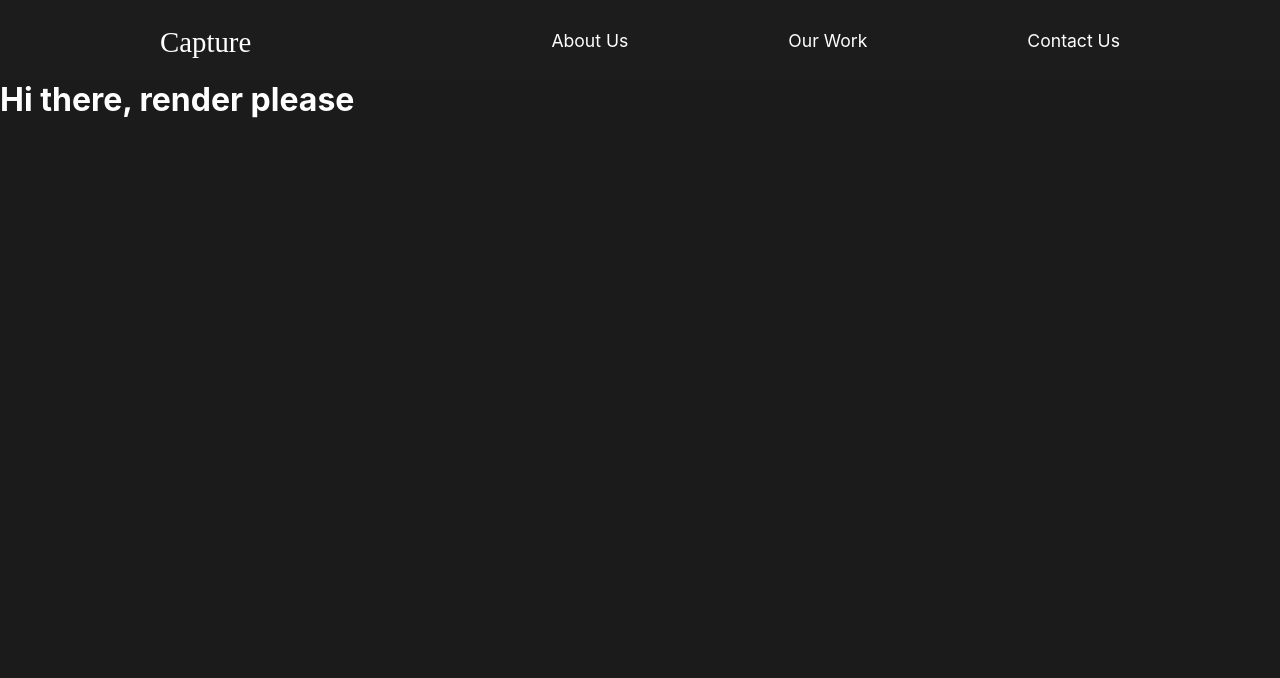
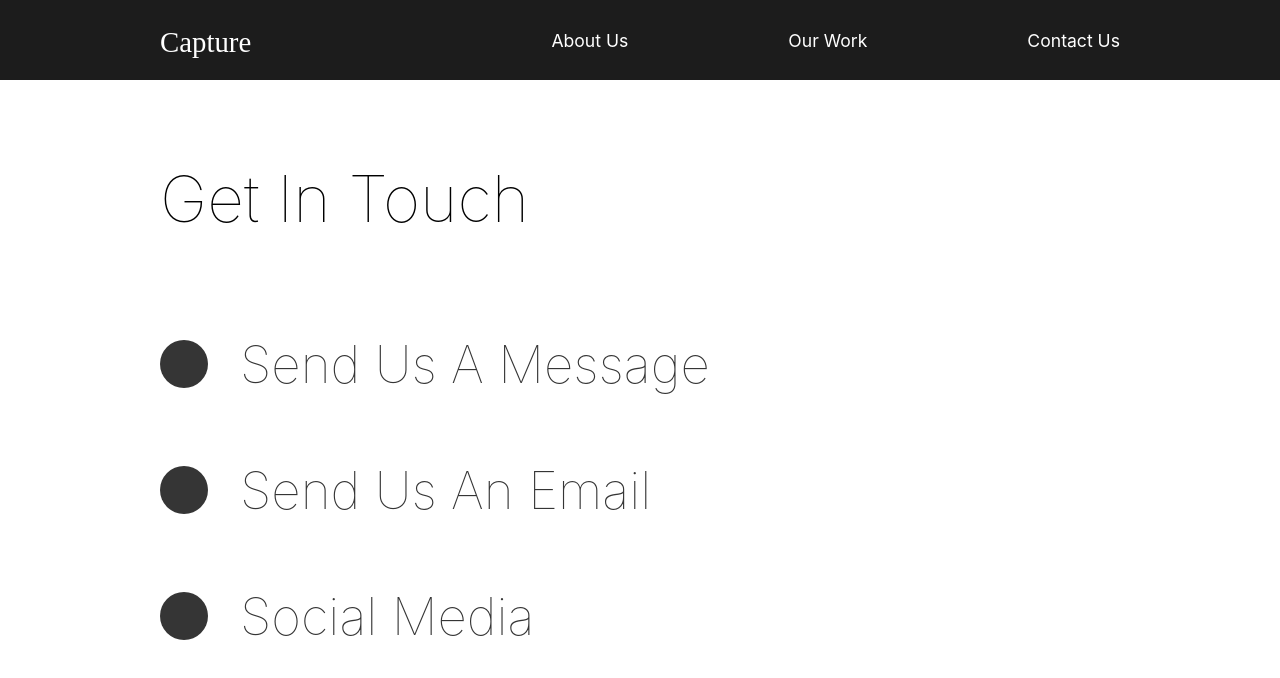
Before and after one commit to bgfranks/capture, a React (Create React App) app: page /contact in a window 1280 px wide. Shown: the top 678 px of the page. Built offline with nearby package versions, Linux system fonts and the light colour scheme; the HTML template or start-up script is replaced by a standard one.

Commit message:
added very basic stuff to the contact page

```diff
--- a/src/pages/Contact.js
+++ b/src/pages/Contact.js
@@ -1,12 +1,37 @@
 import { motion } from "framer-motion"
 import styled from "styled-components"
 
-import { pageAnimation } from "../animation"
+import { pageAnimation, titleAnimation } from "../animation"
 
 const ContactPage = styled(motion.div)`
-  h1 {
-    color: white;
+  padding: 5rem 10rem;
+  color: #353535;
+  min-height: 90vh;
+`
+
+const Title = styled.div`
+  margin-bottom: 4rem;
+  color: black;
+`
+
+const Hide = styled.div`
+  overflow: hidden;
+`
+
+const Social = styled(motion.div)`
+  display: flex;
+  align-items: center;
+
+  h2 {
+    margin: 2rem;
+    font-size: 3.2rem;
   }
+`
+const Circle = styled.div`
+  border-radius: 50%;
+  width: 3rem;
+  height: 3rem;
+  background: #353535;
 `
 
 const Contact = () => {
@@ -16,8 +41,33 @@
       initial="hidden"
       animate="show"
       exit="exit"
+      style={{ background: "#fff" }}
     >
-      <h1>Hi there, render please</h1>
+      <Title>
+        <Hide>
+          <motion.h2 variants={titleAnimation}>Get In Touch</motion.h2>
+        </Hide>
+      </Title>
+      <div>
+        <Hide>
+          <Social variants={titleAnimation}>
+            <Circle />
+            <h2>Send Us A Message</h2>
+          </Social>
+        </Hide>
+        <Hide>
+          <Social variants={titleAnimation}>
+            <Circle />
+            <h2>Send Us An Email</h2>
+          </Social>
+        </Hide>
+        <Hide>
+          <Social variants={titleAnimation}>
+            <Circle />
+            <h2>Social Media</h2>
+          </Social>
+        </Hide>
+      </div>
     </ContactPage>
   )
 }
```
